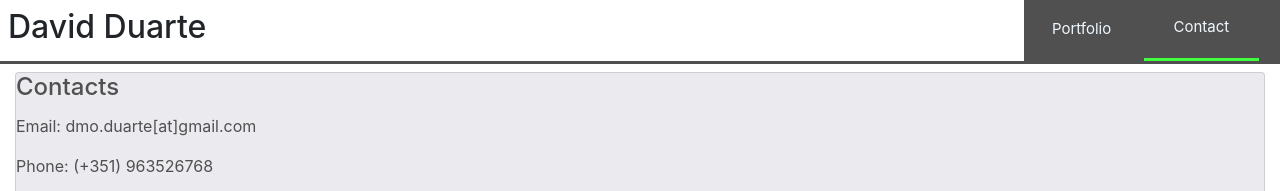
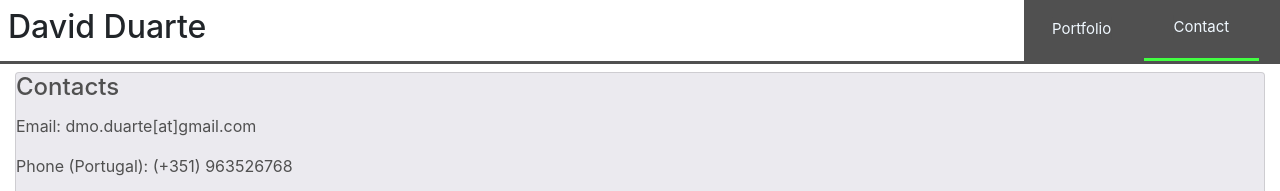
Before and after one commit to dmoduarte/dmoduarte.github.io, a plain HTML site: page index.html in a window 1280 px wide. Both pictures are taken after a click on the link "Contact". Shown: the top 191 px of the page. Drawn offline with nearby package versions, Linux system fonts and the light colour scheme.

Commit message:
Minor changes on contacts card

```diff
--- a/index.html
+++ b/index.html
@@ -312,7 +312,7 @@
                            <span>Email: </span> dmo.duarte[at]gmail.com
                         </p>
                           <p class="card-text">
-                           <span>Phone: </span> (+351) 963526768
+                           <span>Phone (Portugal): </span> (+351) 963526768
                         </p>
                          <p class="card-text">
                             <span>Linkedin: </span>
```
